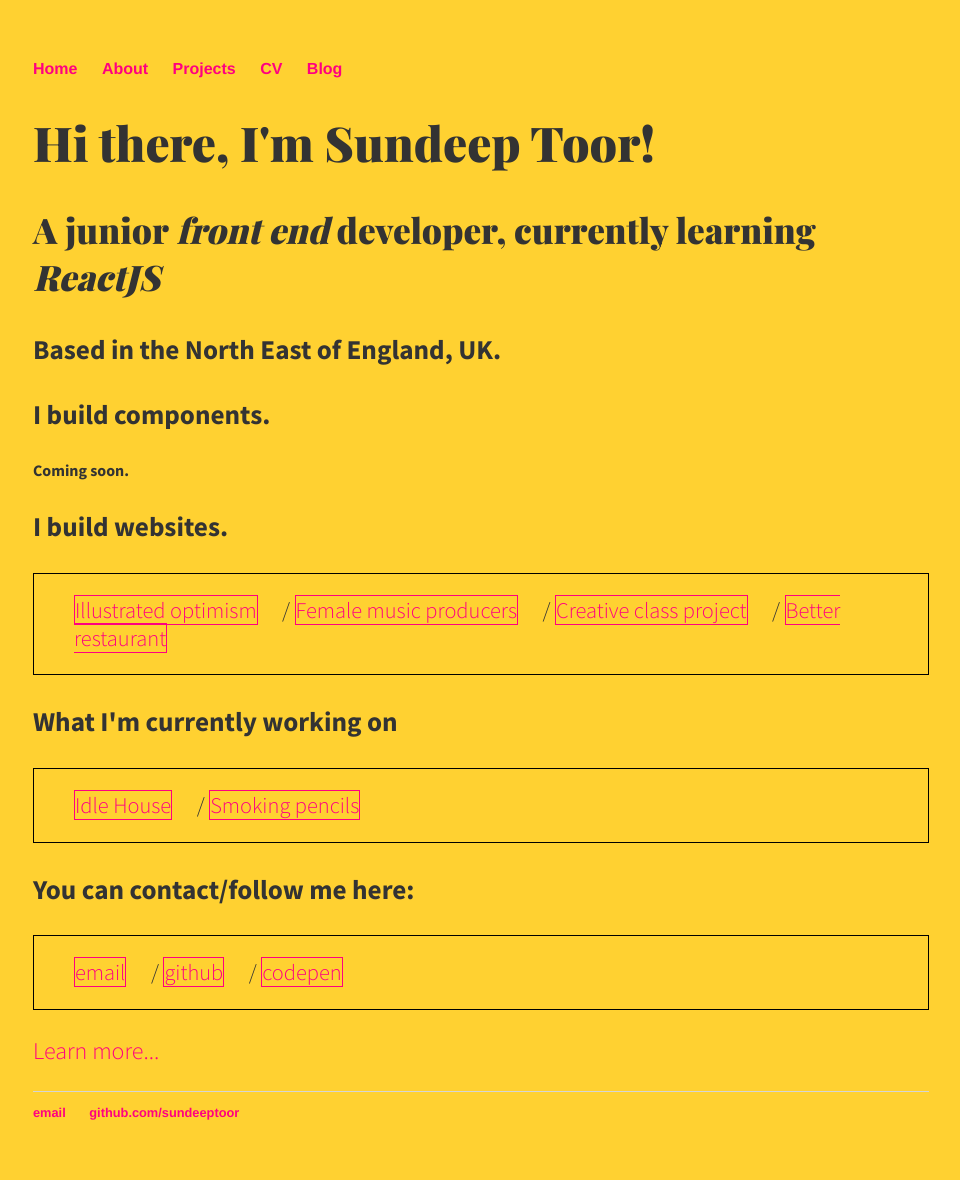
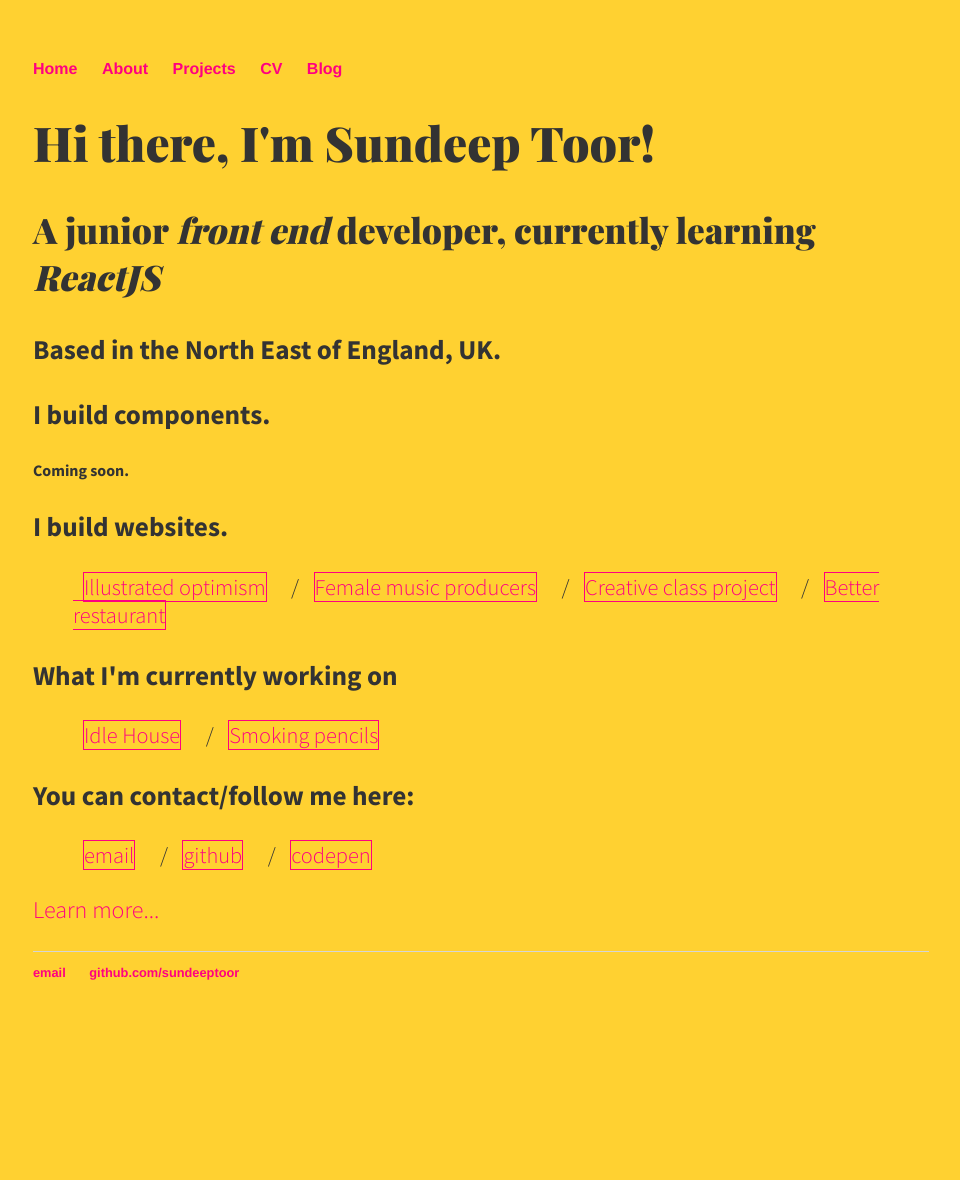
Before and after one commit to SundeepToor/sundeeptoor.github.io, a Jekyll site: the page built from index.html, in a window 1280 px wide. Shown: the whole page, without its empty margins (159-1119 px from the left). Built offline with Jekyll 4.4.1, drawn with Linux system fonts in a browser that asks for light colours; after the commit the page ends 1040 px from its top, so only the background shows below that.

Commit message:
Update main.css

```diff
--- a/css/main.css
+++ b/css/main.css
@@ -19,10 +19,10 @@ nav ul li, footer ul li, ul li {
 }
 .showcase{
     font-size: 1.4em;
-    border: 1px solid #000;
 }
 .showcase li{
     border: 1px solid #ff0080;
+    margin-left: 10px;
 }
 a {
     text-decoration: none;
```
